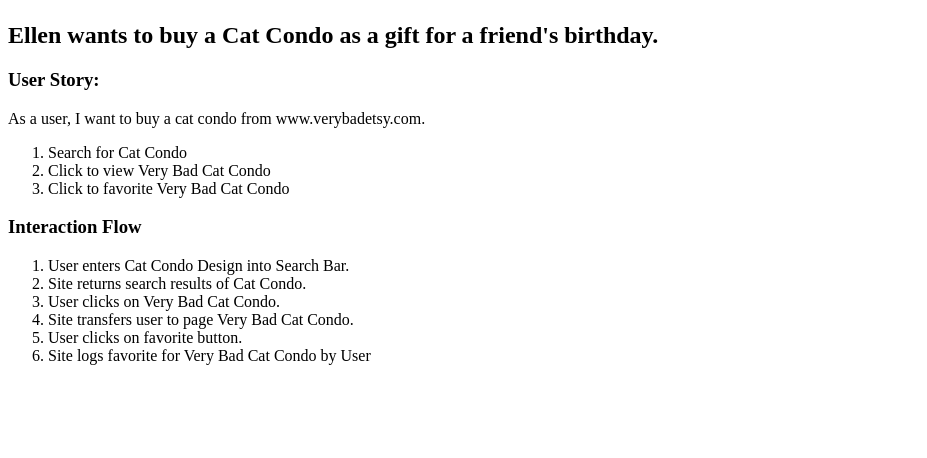
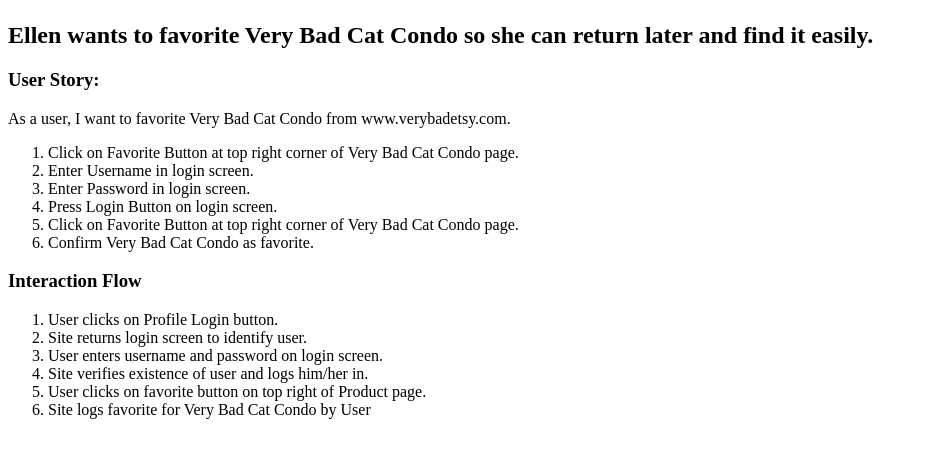
Before and after one commit to JeffreyCooper/data-design, a PHP site: page /epic/use-case.php in a window 1280 px wide. Shown: the part 58-516 px from the top of the page, without its empty margins (0-927 px from the left). Run offline with PHP 8.4, Linux system fonts and the light colour scheme.

Commit message:
Upload epic revisions 06

```diff
--- a/epic/use-case.php
+++ b/epic/use-case.php
@@ -13,21 +13,24 @@
 			<h1>Use Case</h1>
 		</header>
 		<main>
-			<h2>Ellen wants to buy a Cat Condo as a gift for a friend's birthday.</h2>
+			<h2>Ellen wants to favorite Very Bad Cat Condo so she can return later and find it easily.</h2>
 			<h3>User Story:</h3>
-			<p>As a user, I want to buy a cat condo from www.verybadetsy.com.</p>
+			<p>As a user, I want to favorite Very Bad Cat Condo from www.verybadetsy.com.</p>
 				<ol>
-					<li>Search for Cat Condo</li>
-					<li>Click to view Very Bad Cat Condo</li>
-					<li>Click to favorite Very Bad Cat Condo</li>
+					<li>Click on Favorite Button at top right corner of Very Bad Cat Condo page.</li>
+					<li>Enter Username in login screen.</li>
+					<li>Enter Password in login screen.</li>
+					<li>Press Login Button on login screen.</li>
+					<li>Click on Favorite Button at top right corner of Very Bad Cat Condo page.</li>
+					<li>Confirm Very Bad Cat Condo as favorite.</li>
 				</ol>
 			<h3>Interaction Flow</h3>
 				<ol>
-					<li>User enters Cat Condo Design into Search Bar.</li>
-					<li>Site returns search results of Cat Condo.</li>
-					<li>User clicks on Very Bad Cat Condo.</li>
-					<li>Site transfers user to page Very Bad Cat Condo.</li>
-					<li>User clicks on favorite button.</li>
+					<li>User clicks on Profile Login button.</li>
+					<li>Site returns login screen to identify user.</li>
+					<li>User enters username and password on login screen.</li>
+					<li>Site verifies existence of user and logs him/her in.</li>
+					<li>User clicks on favorite button on top right of Product page.</li>
 					<li>Site logs favorite for Very Bad Cat Condo by User</li>
 				</ol>
 		</main>
```
Also changed, not shown: epic/conceptual_model.php (+2 -5 lines).
